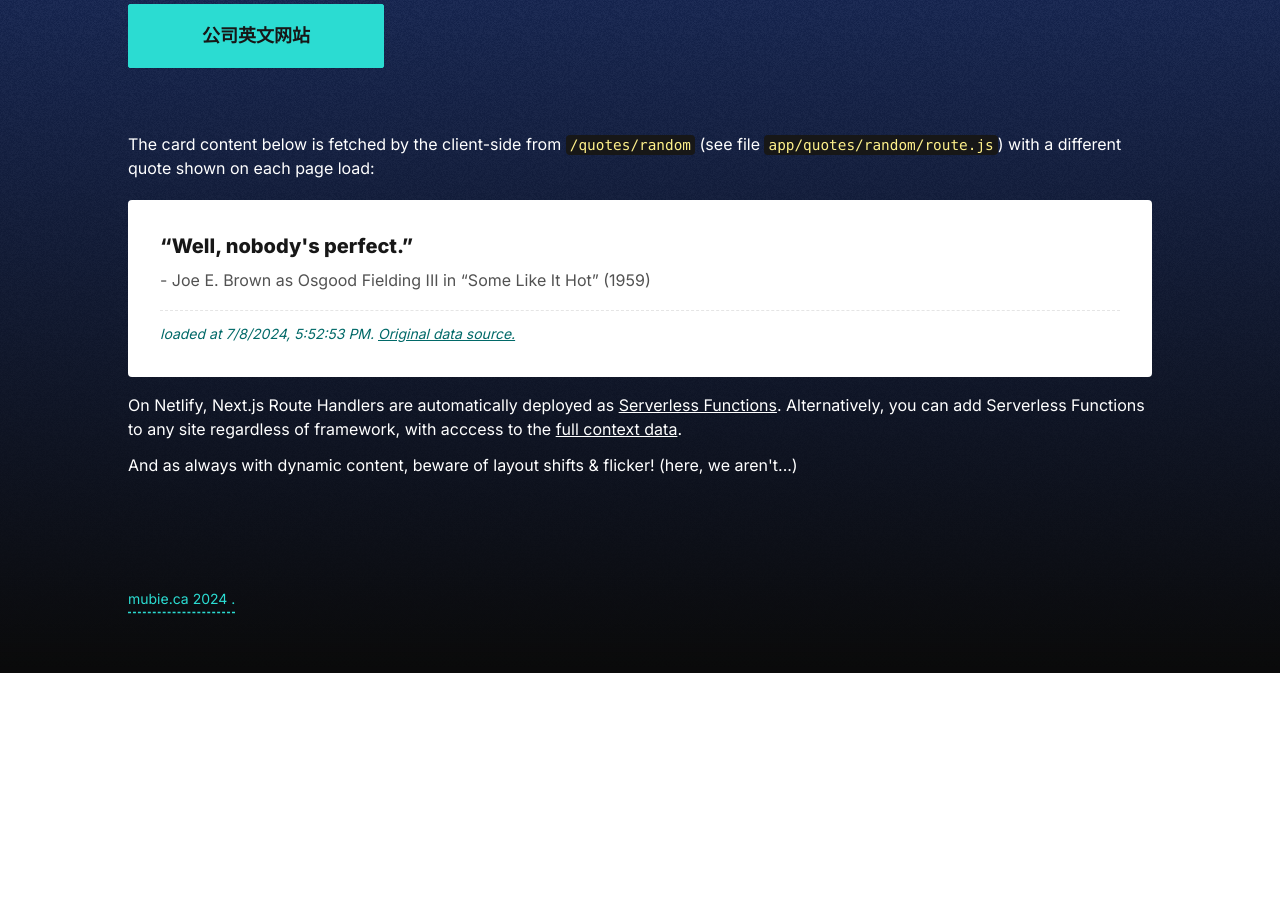
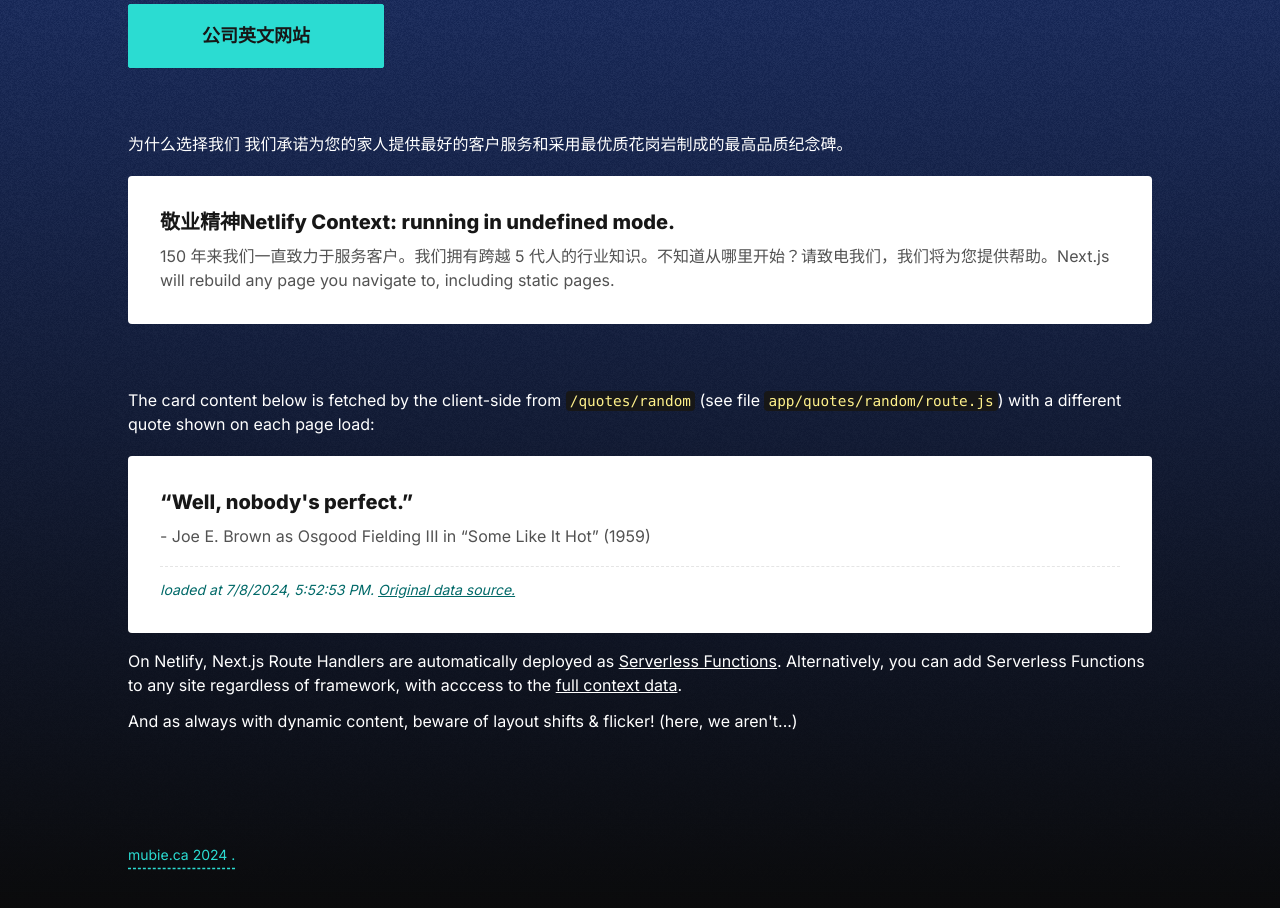
Before and after one commit to peterscarborough/mubei-nextjs, a Next.js app: page / in a window 1280 px wide. Shown: the part 522-1430 px from the top of the page. Before the commit the page ends 1195 px from the top, so only its background shows below. Built offline with nearby package versions, Linux system fonts and the light colour scheme.

Commit message:
Update page.jsx

```diff
--- a/app/page.jsx
+++ b/app/page.jsx
@@ -51,6 +51,10 @@ export default function Page() {
                 </section>
             )}
             <section className="flex flex-col gap-4">
+                <Markdown content={choiceExplainer} />
+                <DedicationContextCard />
+            </section>
+            <section className="flex flex-col gap-4">
                 <Markdown content={preDynamicContentExplainer} />
                 <RandomQuote />
                 <Markdown content={postDynamicContentExplainer} />
```
